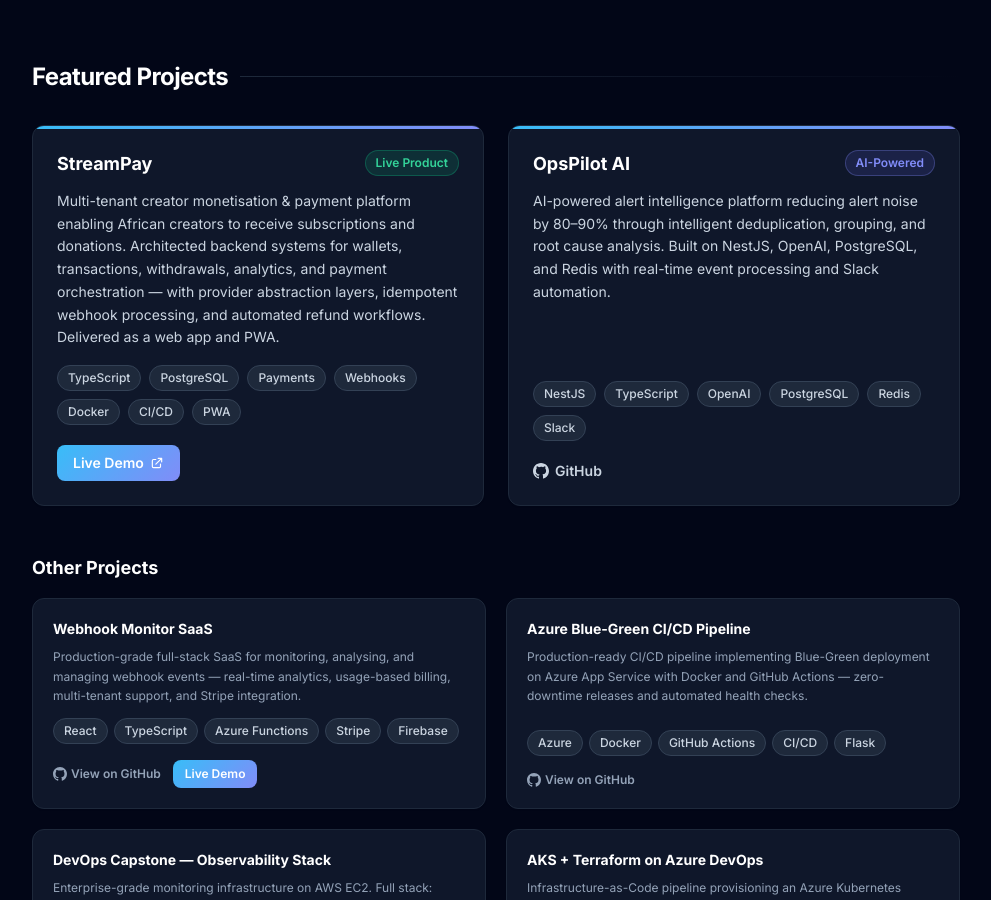
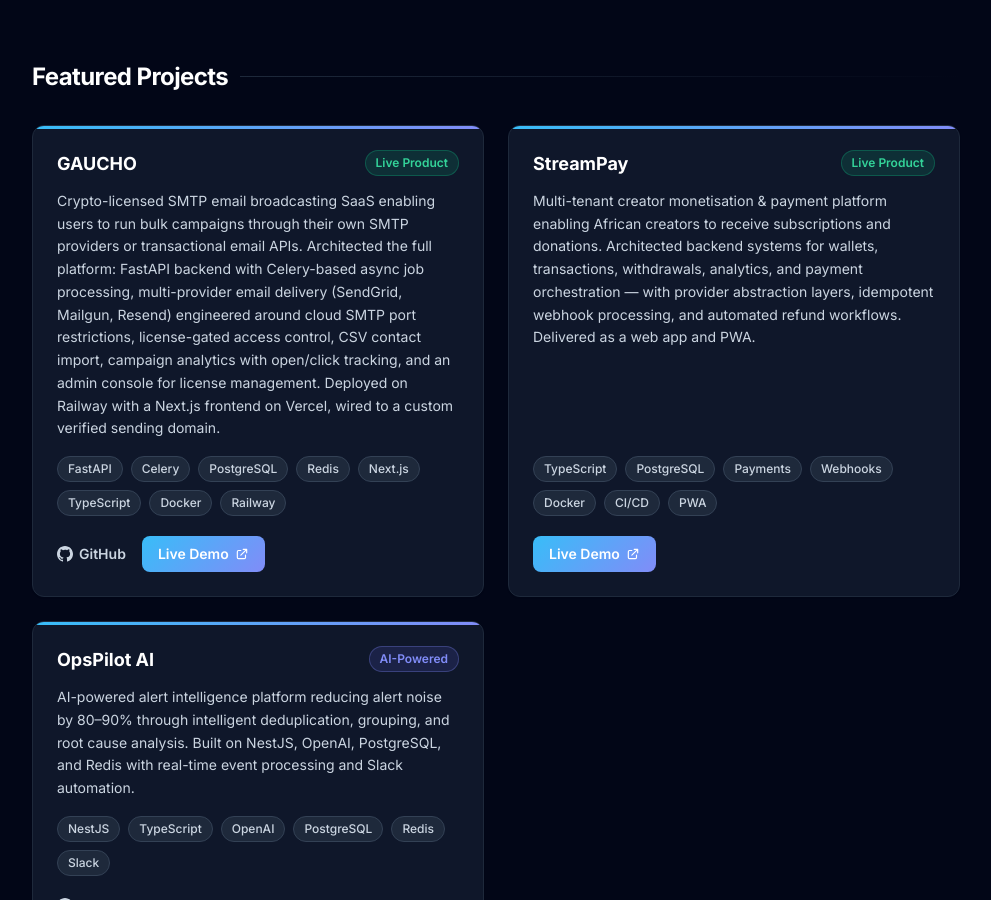
Before and after one commit to sharedee2776/Adedamola-Portfolio, a React (Vite) app: page / in a window 1280 px wide. Shown: the part 1900-2800 px from the top of the page, without its empty margins (144-1135 px from the left). Built offline with nearby package versions, Linux system fonts and the light colour scheme.

Commit message:
Add GAUCHO to featured projects
Crypto-licensed SMTP email broadcasting SaaS, now live at
gaucho.website with a full production infrastructure build-out.

Co-Authored-By: Claude Sonnet 5 <noreply@anthropic.com>

```diff
--- a/src/App.jsx
+++ b/src/App.jsx
@@ -67,6 +67,14 @@ const experience = [
 ];
 
 const featuredProjects = [
+  {
+    title: 'GAUCHO',
+    badge: { label: 'Live Product', color: 'emerald' },
+    desc: 'Crypto-licensed SMTP email broadcasting SaaS enabling users to run bulk campaigns through their own SMTP providers or transactional email APIs. Architected the full platform: FastAPI backend with Celery-based async job processing, multi-provider email delivery (SendGrid, Mailgun, Resend) engineered around cloud SMTP port restrictions, license-gated access control, CSV contact import, campaign analytics with open/click tracking, and an admin console for license management. Deployed on Railway with a Next.js frontend on Vercel, wired to a custom verified sending domain.',
+    github: 'https://github.com/sharedee2776/Gaucho',
+    demo: 'https://gaucho.website',
+    tags: ['FastAPI', 'Celery', 'PostgreSQL', 'Redis', 'Next.js', 'TypeScript', 'Docker', 'Railway'],
+  },
   {
     title: 'StreamPay',
     badge: { label: 'Live Product', color: 'emerald' },
```
